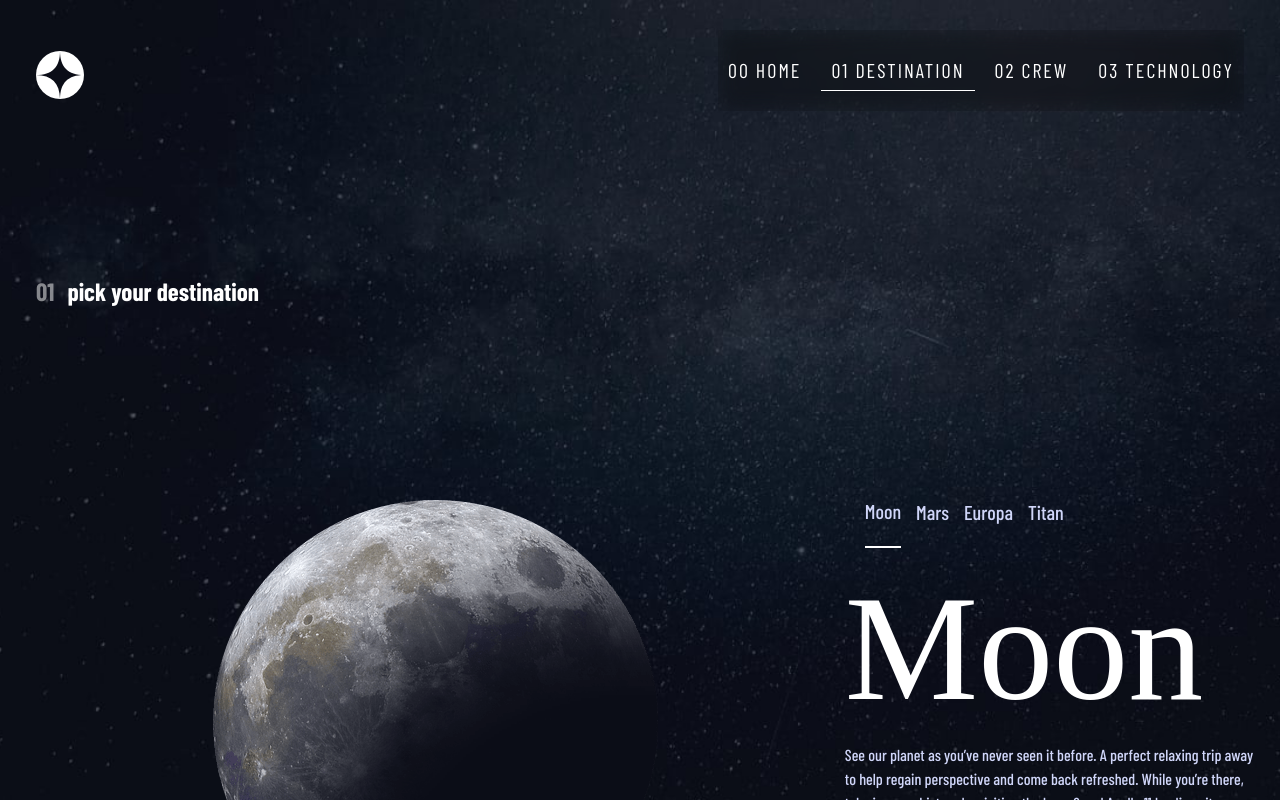
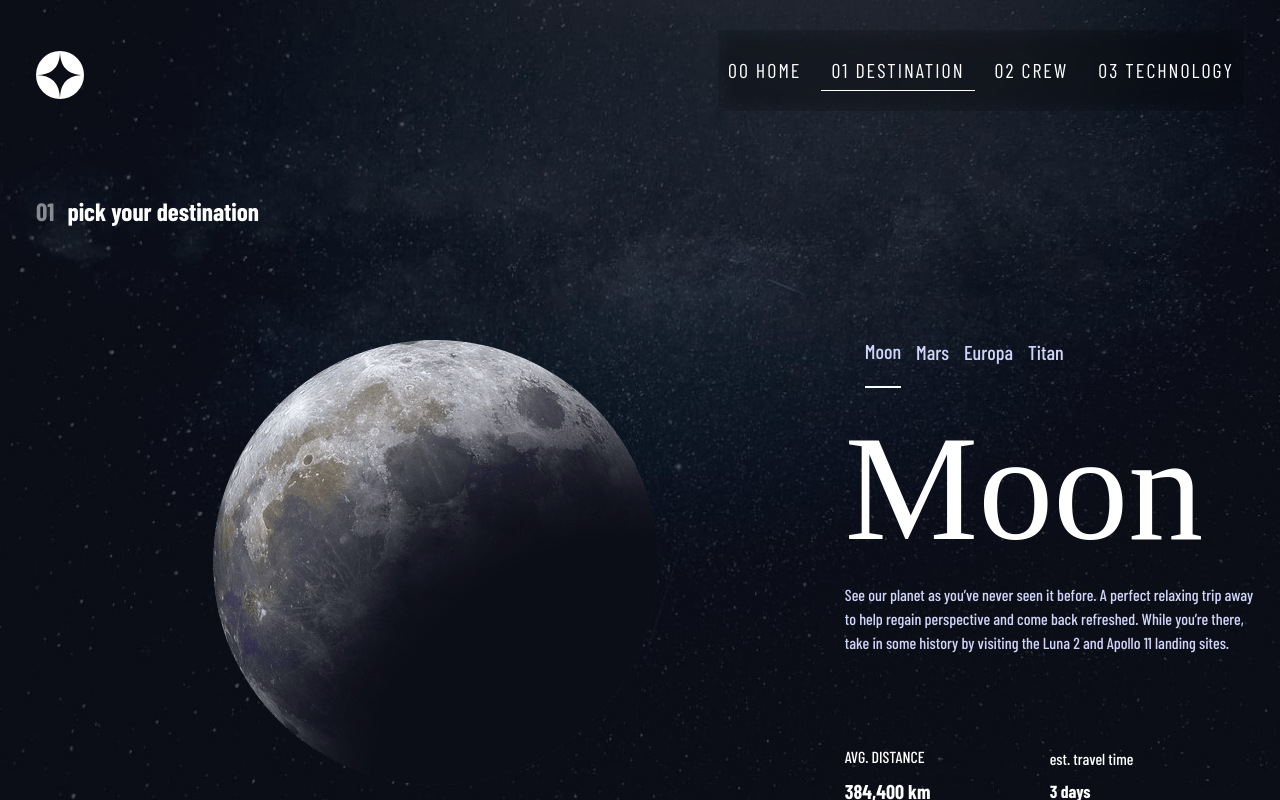
Before and after one commit to agun36/space-tourism-website-main-dev, a React (Vite) app: page /destination in a window 1280 px wide. Shown: the top 800 px of the page. Built offline with nearby package versions, Linux system fonts and the light colour scheme; a web font is replaced by a local one.

Commit message:
modified destination

```diff
--- a/src/pages/destinationPages.tsx
+++ b/src/pages/destinationPages.tsx
@@ -19,7 +19,7 @@ export const DestinationPages = () => {
                 <Navigation />
             </div>
             <div className="col-12 col-lg-12 row row-cols-lg-1    flex-lg-colum align-items-center justify-content-md-center   mx-auto my-lg-8 ">
-                <div className="destination-head my-8 mt-md-8 col-12  d-flex justify-content-center justify-content-sm-start justify-content-md-start px-4  d-flex justify-content-center align-items-center">
+                <div className="destination-head  col-12  d-flex justify-content-center justify-content-sm-start justify-content-md-start px-4  d-flex justify-content-center align-items-center">
                     <h1 className="text-white-000 d-flex gap-2"><span className="opacity-50">01</span> pick your destination</h1>
                 </div>
                 <div className="destination-names col-12  row align-items-md-center justify-content-center mt-md-8 mt-4">
```
